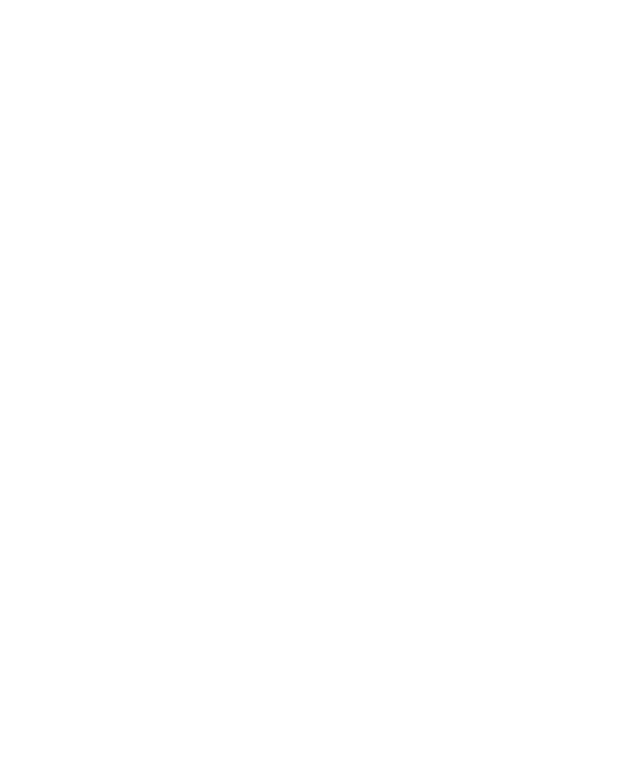
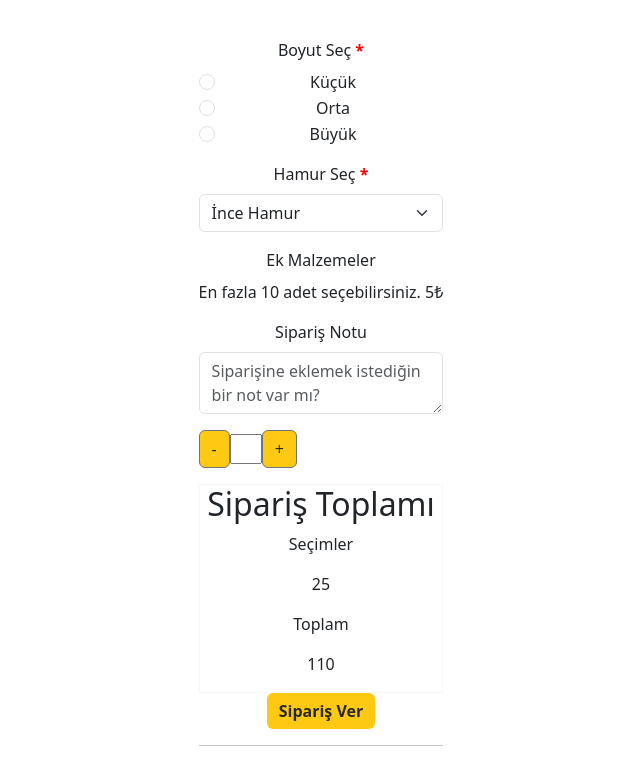
Before and after one commit to tayfun-pekdemir/pizza-project, a React (Vite) app: page /order in a window 1280 px wide. Shown: the top 768 px of the page, without its empty margins (319-959 px from the left). Built offline with nearby package versions, Linux system fonts and the light colour scheme.

Commit message:
Form elemanları oluşturuldu.

```diff
--- a/src/pages/OrderPage.jsx
+++ b/src/pages/OrderPage.jsx
@@ -1,6 +1,85 @@
+import { Form, FormGroup, Label, Input, Button } from "reactstrap";
+
 export default function OrderPage () {
     return(
         <>
+            <Form>
+                {/* Pizza Boyutu */}
+                <FormGroup>
+                    <Label>Boyut Seç <span style={{ color: "red", fontWeight: "bold" }}>*</span></Label>
+                    <FormGroup check>
+                        <Input type="radio" name="size" id="sizeSmall" value="small" />
+                        <Label check htmlFor="sizeSmall">Küçük</Label>
+                    </FormGroup>
+                    <FormGroup check>
+                        <Input type="radio" name="size" id="sizeMedium" value="medium" />
+                        <Label check htmlFor="sizeMedium">Orta</Label>
+                    </FormGroup>
+                    <FormGroup check>
+                        <Input type="radio" name="size" id="sizeLarge" value="large" />
+                        <Label check htmlFor="sizeLarge">Büyük</Label>
+                    </FormGroup>
+                </FormGroup>
+
+                {/* Hamur Seç */}
+                <FormGroup>
+                    <Label htmlFor="dough">Hamur Seç <span style={{ color: "red", fontWeight: "bold" }}>*</span></Label>
+                    <Input id="dough" name="dough" type="select">
+                        <option value="thin">İnce Hamur</option>
+                        <option value="extra-thin">Extra İnce Hamur</option>
+                        <option value="standard">Standart Hamur</option>
+                        <option value="thick">Kalın Hamur</option>
+                        <option value="extra-thick">Extra Kalın Hamur</option>
+                    </Input>
+                </FormGroup>
+
+                {/* Ek Malzemeler */}
+                <FormGroup>
+                    <Label>Ek Malzemeler</Label>
+                    <p>En fazla 10 adet seçebilirsiniz. 5₺</p>
+                {/* Checkbox'lar buraya gelecek. */}
+                </FormGroup>
+
+                {/* Sipariş Notu */}
+                <FormGroup>
+                    <Label htmlFor="orderNote">Sipariş Notu</Label>
+                    <Input
+                    id="orderNote"
+                    name="orderNote"
+                    type="textarea"
+                    placeholder="Siparişine eklemek istediğin bir not var mı?"
+                    />
+                </FormGroup>
+
+                {/* Adet Sayacı */}
+                <FormGroup>
+                    <div className="quantity-container" style={{ display: "flex", alignItems: "center", gap: "0" }}>
+                        <Button style={{backgroundColor:"#FDC913", color:"#292929"}} type="button">-</Button>
+                        <input
+                        id="quantity"
+                        name="quantity"
+                        type="text"
+                        readOnly
+                        style={{ width: "2rem", textAlign: "center" }}
+                        />
+                        <Button style={{backgroundColor:"#FDC913", color:"#292929"}} type="button">+</Button>
+                    </div>
+                </FormGroup>
+
+                {/* Toplam Fiyat */}
+                <FormGroup>
+                <div className="total-price" style={{border:"1px solid #FAF7F2"}}>
+                    <h2>Sipariş Toplamı</h2>
+                    <p>Seçimler</p> <p>25</p>
+                    <p>Toplam</p> <p>110</p>
+                </div>
+
+                <Button style={{backgroundColor:"#FDC913", color:"#292929", border:"none",fontWeight:"bold"}} type="submit">
+                    Sipariş Ver
+                </Button>
+                </FormGroup>
+            </Form>
+            <hr />
         </>
     )
 }
```
